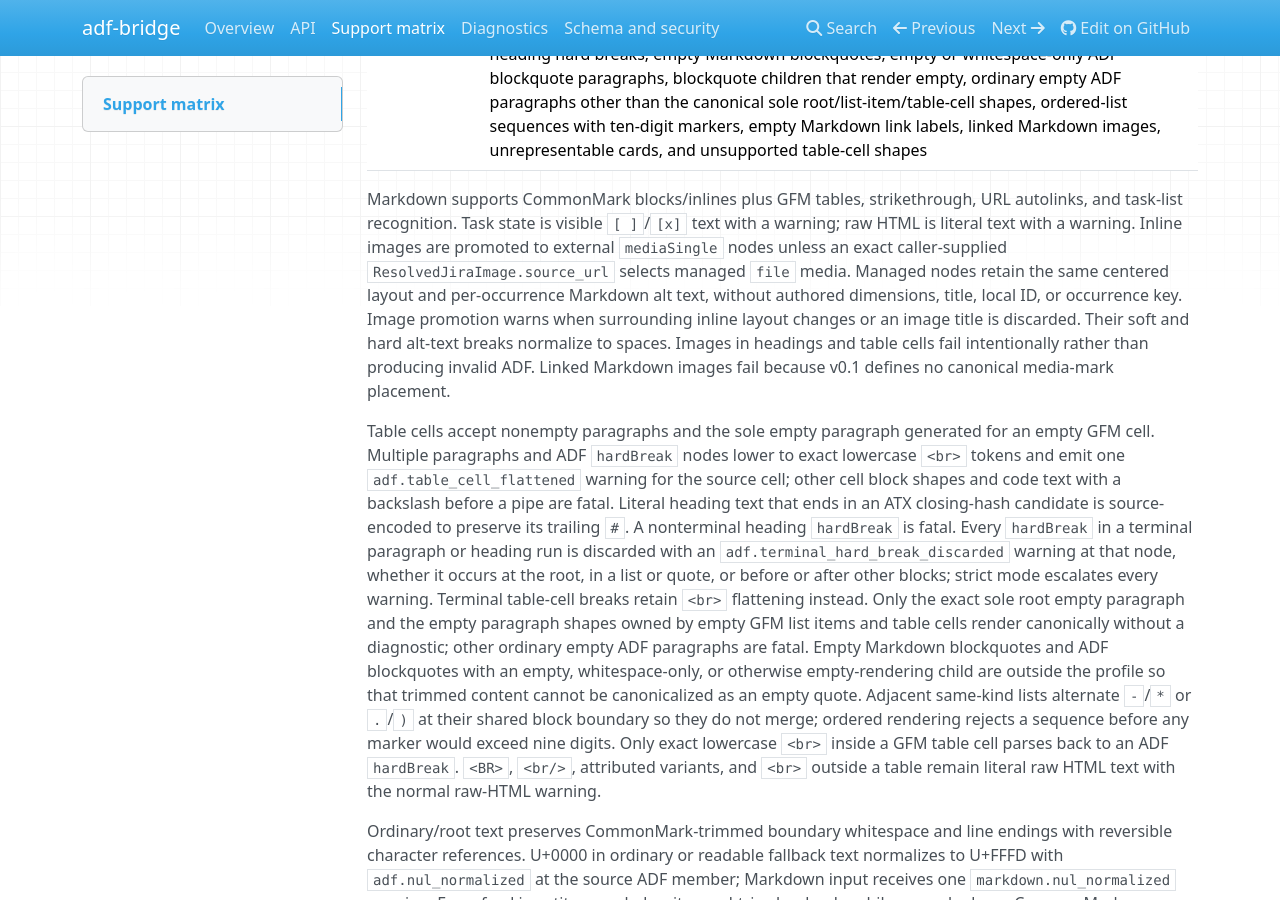
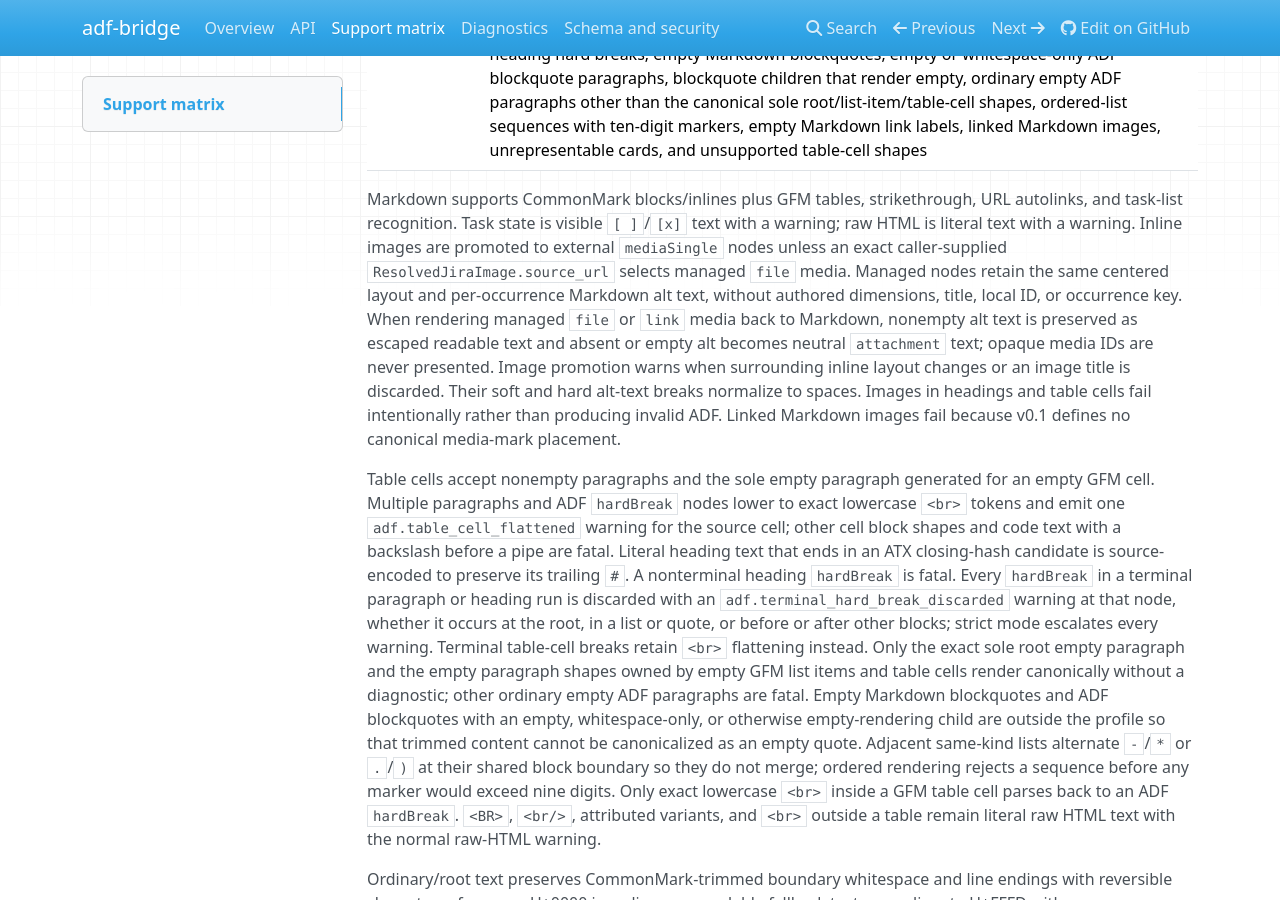
Before and after one commit to en-ver/adf-bridge, an MkDocs documentation site: the page built from docs/support-matrix.md, in a window 1280 px wide and 900 px high, scrolled down 552 px. Built offline with MkDocs 1.6.1, drawn with Linux system fonts in a browser that asks for light colours; nearby versions of some CDN libraries.

Commit message:
fix: redact managed media identifiers (#2)
Co-authored-by: en-ver <10900846+en-ver@users.noreply.github.com>

```diff
--- a/docs/support-matrix.md
+++ b/docs/support-matrix.md
@@ -12,8 +12,11 @@ URL autolinks, and task-list recognition. Task state is visible `[ ]`/`[x]`
 text with a warning; raw HTML is literal text with a warning. Inline images are promoted to external `mediaSingle` nodes unless an exact
 caller-supplied `ResolvedJiraImage.source_url` selects managed `file` media.
 Managed nodes retain the same centered layout and per-occurrence Markdown alt
-text, without authored dimensions, title, local ID, or occurrence key. Image
-promotion warns when surrounding inline layout changes or an image title is
+text, without authored dimensions, title, local ID, or occurrence key. When
+rendering managed `file` or `link` media back to Markdown, nonempty alt text is
+preserved as escaped readable text and absent or empty alt becomes neutral
+`attachment` text; opaque media IDs are never presented. Image promotion warns
+when surrounding inline layout changes or an image title is
 discarded. Their soft and hard alt-text breaks normalize to spaces. Images in
 headings and table cells fail
 intentionally rather than producing invalid ADF. Linked Markdown images fail
--- a/pyproject.toml
+++ b/pyproject.toml
@@ -4,7 +4,7 @@ build-backend = "setuptools.build_meta"
 
 [project]
 name = "adf-bridge"
-version = "0.1.0"
+version = "0.1.1"
 description = "Focused, pure-Python conversion between Markdown and Jira ADF"
 readme = "README.md"
 requires-python = ">=3.11"
```
Also changed, not shown: CHANGELOG.md (+5 -0 lines), README.md (+4 -1 lines), 3 other files.
